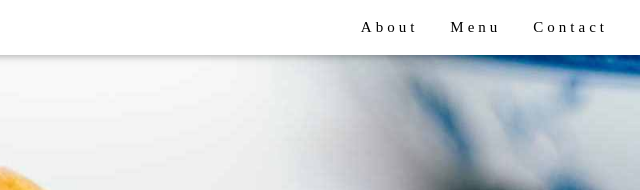
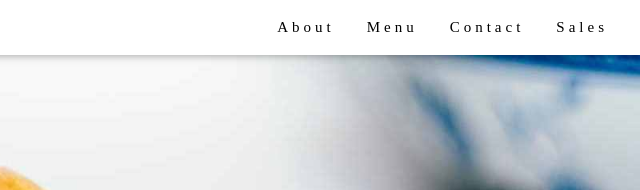
Before and after one commit to Jhonautas/Primeiro-Projeto, a plain HTML site: page index.html in a window 1280 px wide. Shown: the top 190 px of the page, 640-1280 px from the left. Drawn offline with nearby package versions, Linux system fonts and the light colour scheme.

Commit message:
Adicionado menu vendas

```diff
--- a/index.html
+++ b/index.html
@@ -24,6 +24,7 @@ h1, h2, h3, h4, h5, h6 {
       <a href="#about" class="w3-bar-item w3-button">About</a>
       <a href="#menu" class="w3-bar-item w3-button">Menu</a>
       <a href="#contact" class="w3-bar-item w3-button">Contact</a>
+      <a href="#Sales" class="w3-bar-item w3-button">Sales</a>
     </div>
   </div>
 </div>
```
